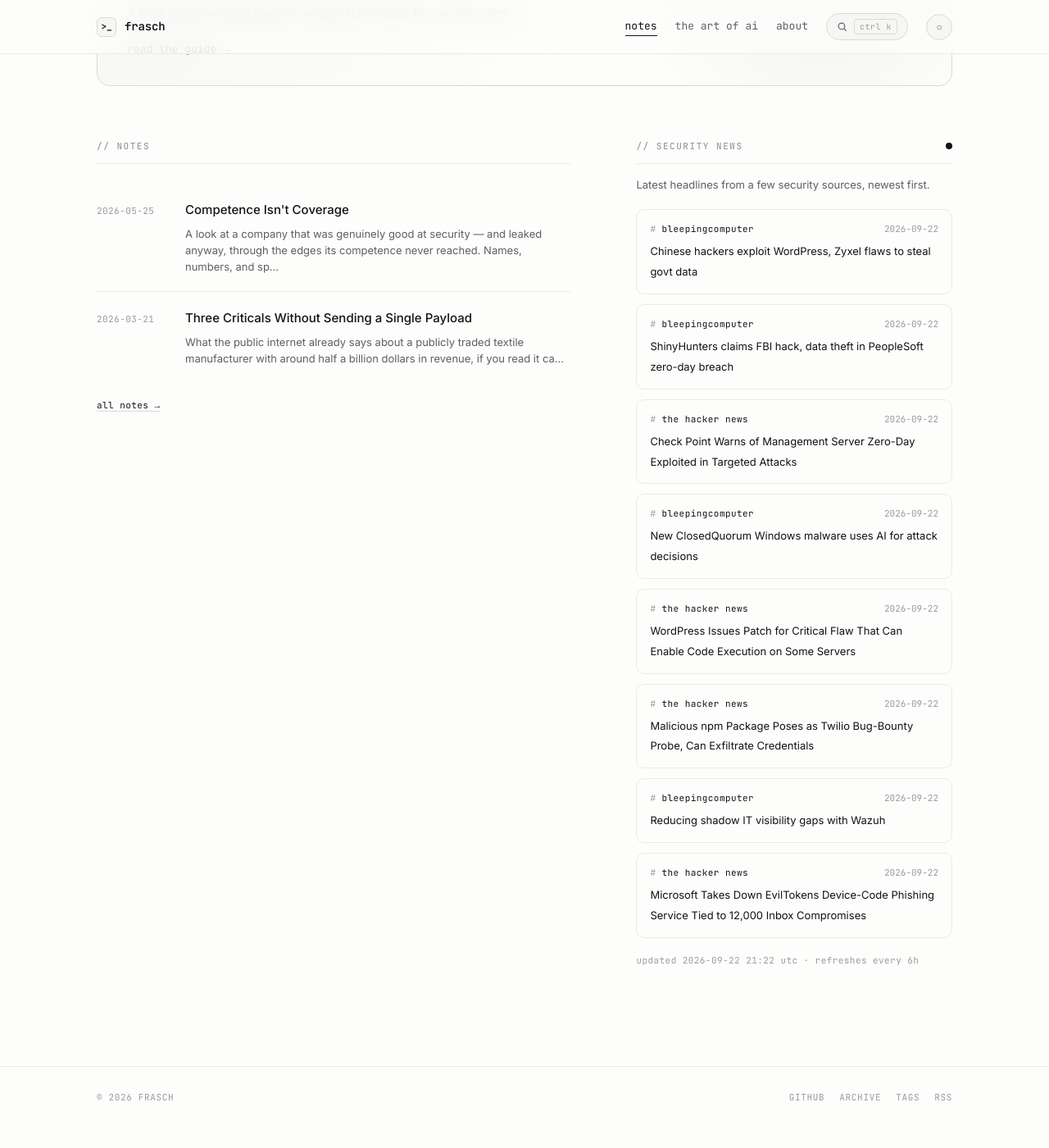
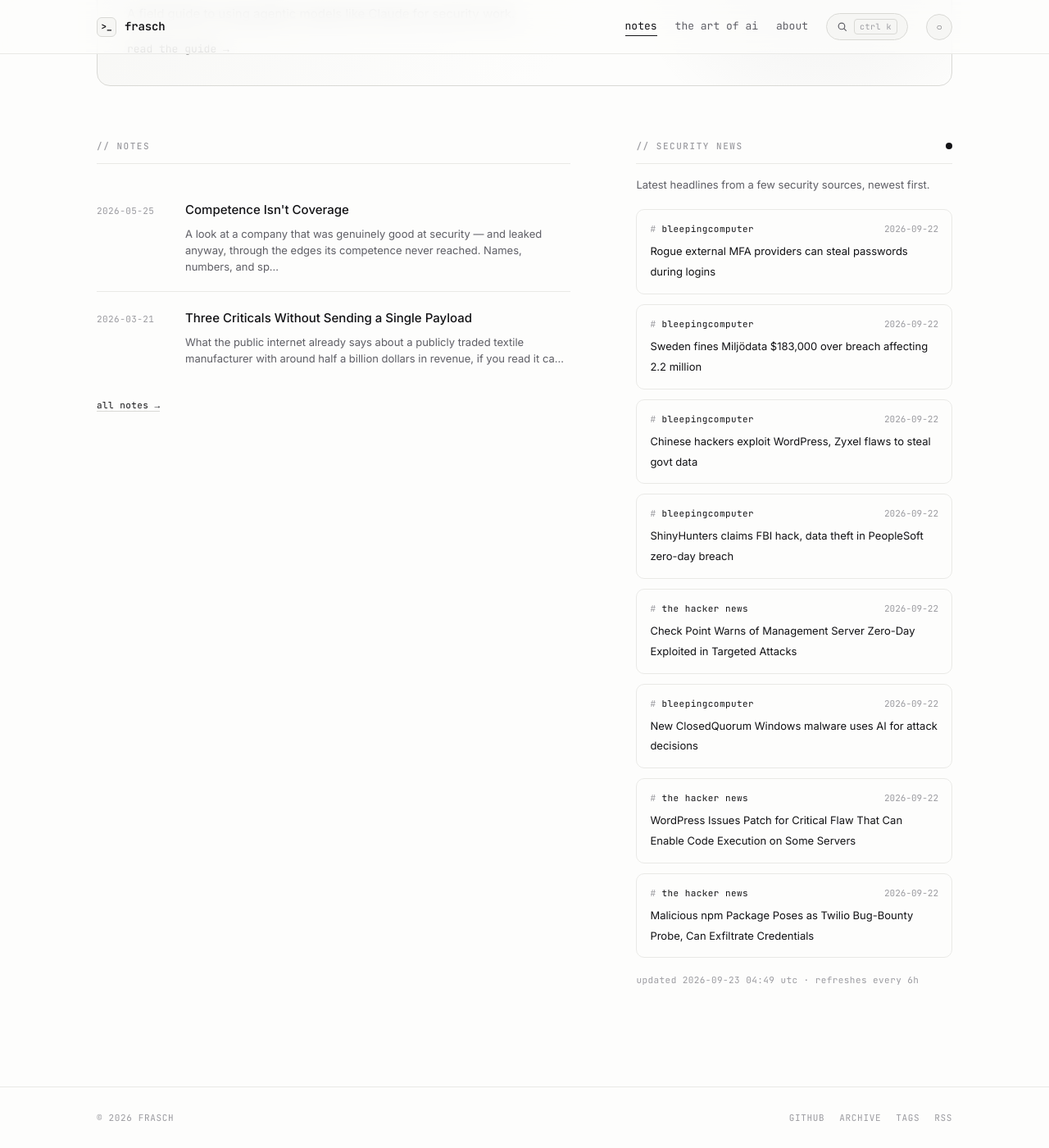
Before and after one commit to whoisfrasch/frasch, a Jekyll site: the page built from index.html, in a window 1280 px wide and 1400 px high, scrolled down 615 px. Shown: the whole window at 82% size. Built offline with Jekyll 4.4.1, drawn with Linux system fonts in a browser that asks for light colours; before the commit the page ends 1990 px from its top, so only the background shows below that.

Commit message:
Refresh security news feed

```diff
--- a/_data/news.json
+++ b/_data/news.json
@@ -1,6 +1,18 @@
 {
-  "updated": "2026-09-22T21:22:53Z",
+  "updated": "2026-09-23T04:49:51Z",
   "items": [
+    {
+      "source": "bleepingcomputer",
+      "title": "Rogue external MFA providers can steal passwords during logins",
+      "link": "https://www.bleepingcomputer.com/news/security/rogue-external-mfa-providers-can-steal-passwords-during-logins/",
+      "date": "2026-09-22T21:45:45Z"
+    },
+    {
+      "source": "bleepingcomputer",
+      "title": "Sweden fines Miljödata $183,000 over breach affecting 2.2 million",
+      "link": "https://www.bleepingcomputer.com/news/security/sweden-fines-milj-data-183-000-over-breach-affecting-22-million/",
+      "date": "2026-09-22T21:40:37Z"
+    },
     {
       "source": "bleepingcomputer",
       "title": "Chinese hackers exploit WordPress, Zyxel flaws to steal govt data",
@@ -36,18 +48,6 @@
       "title": "Malicious npm Package Poses as Twilio Bug-Bounty Probe, Can Exfiltrate Credentials",
       "link": "https://thehackernews.com/2026/09/malicious-npm-package-poses-as-twilio.html",
       "date": "2026-09-22T17:58:15Z"
-    },
-    {
-      "source": "bleepingcomputer",
-      "title": "Reducing shadow IT visibility gaps with Wazuh",
-      "link": "https://www.bleepingcomputer.com/news/security/reducing-shadow-it-visibility-gaps-with-wazuh/",
-      "date": "2026-09-22T17:17:41Z"
-    },
-    {
-      "source": "the hacker news",
-      "title": "Microsoft Takes Down EvilTokens Device-Code Phishing Service Tied to 12,000 Inbox Compromises",
-      "link": "https://thehackernews.com/2026/09/microsoft-takes-down-eviltokens-device.html",
-      "date": "2026-09-22T17:03:31Z"
     }
   ]
 }
```
